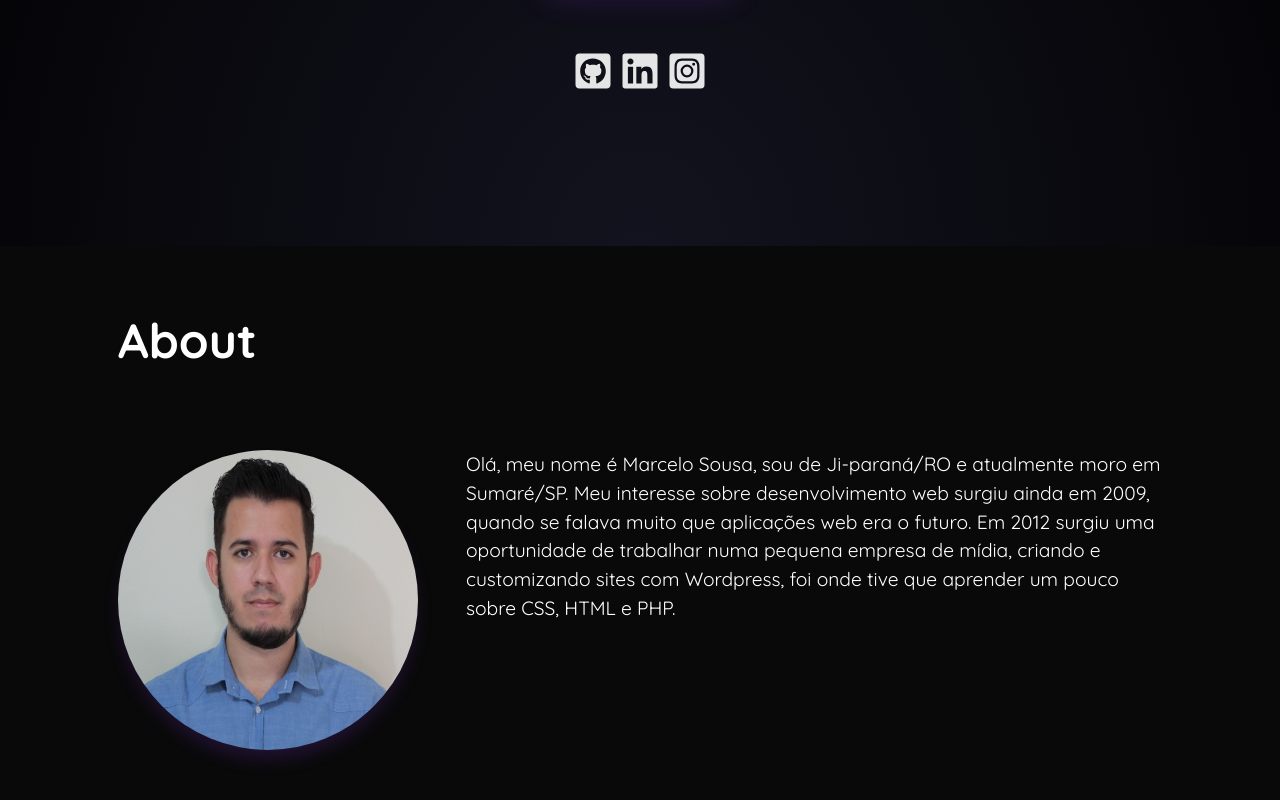
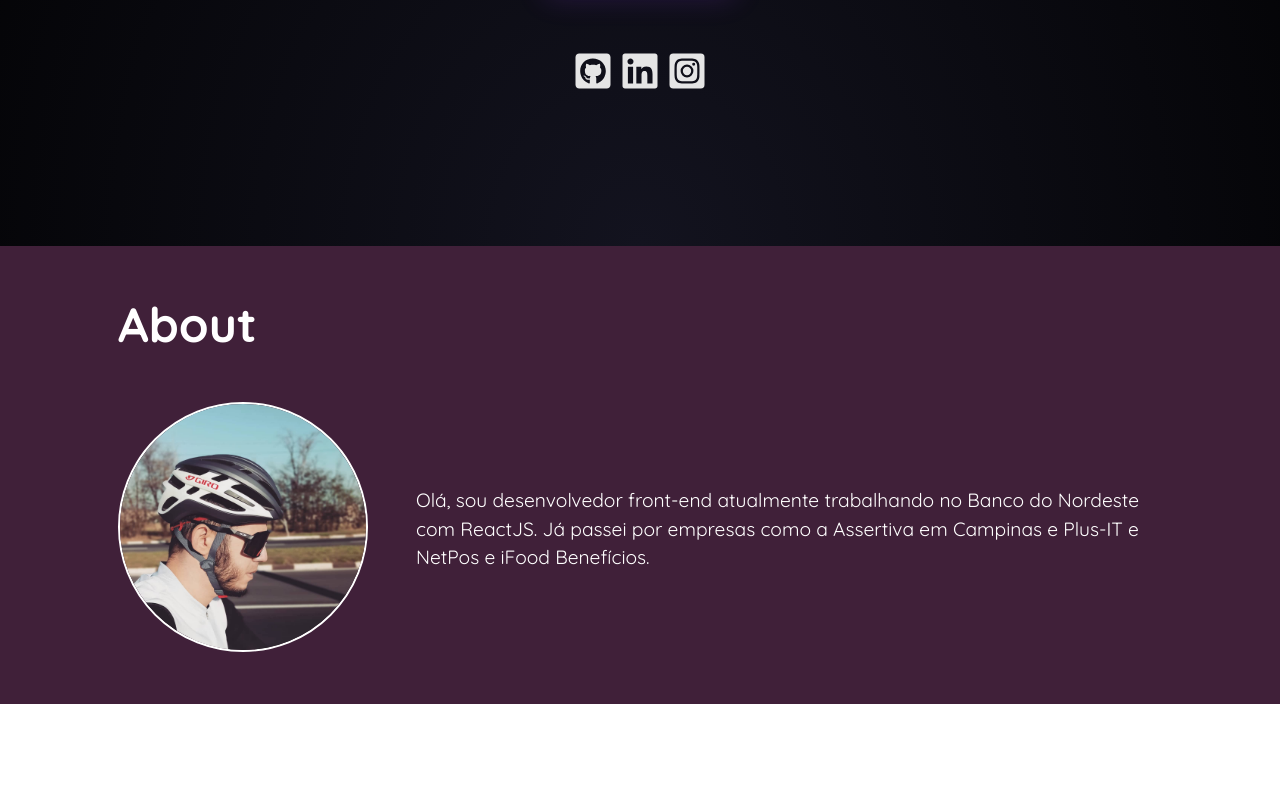
Before and after one commit to mnsmarcelo/site-marcelo-sousa, a Next.js app: page / in a window 1280 px wide. Shown: the part 554-1354 px from the top of the page. After the commit the page ends 1258 px from the top, so only its background shows below. Built offline with nearby package versions, Linux system fonts and the light colour scheme.

Commit message:
and about section

```diff
--- a/next.config.js
+++ b/next.config.js
@@ -1,6 +1,7 @@
 /** @type {import('next').NextConfig} */
 const nextConfig = {
-    output: 'export',
+  output: 'export',
+  images: { unoptimized: true },
 }
 
 module.exports = nextConfig
--- a/src/app/components/About/About.tsx
+++ b/src/app/components/About/About.tsx
@@ -13,18 +13,16 @@ export const About: FC = () => (
         <div>
           <Image
             className={styles.profilePicture}
-            src="/fot.jpg"
-            width={300}
-            height={300}
+            src="/marcelo-sousa-picture.jpg"
+            width={250}
+            height={250}
             alt="Marcelo Sousa"
           />
         </div>
         <div>
           <p className={styles.aboutP}>
-            {`Olá, meu nome é Marcelo Sousa, sou de Ji-paraná/RO e atualmente moro em Sumaré/SP.
-            Meu interesse sobre desenvolvimento web surgiu ainda em 2009, quando se falava muito que aplicações web era o futuro.
-            Em 2012 surgiu uma oportunidade de trabalhar numa pequena empresa de mídia, criando e customizando sites com Wordpress,
-            foi onde tive que aprender um pouco sobre CSS, HTML e PHP.`}
+            {`Olá, sou desenvolvedor front-end atualmente trabalhando no Banco do Nordeste com ReactJS.
+            Já passei por empresas como a Assertiva em Campinas e Plus-IT e NetPos e iFood Benefícios.`}
           </p>
         </div>
       </div>
--- a/src/app/components/About/about.module.css
+++ b/src/app/components/About/about.module.css
@@ -1,16 +1,15 @@
 .aboutSection {
-  background: #090909;
-  height: 700px;
+  background: #402039;
 }
 
 .sectionHead {
-  margin-bottom: 5rem;
+  margin-bottom: 3rem;
   width: 100%;
 }
 
 .profilePicture {
   border-radius: 50%;
-  box-shadow: rgba(151, 65, 252, 0.2) 0 12px 20px -5px;
+  border: 2px solid #fff;
 }
 
 .title {
@@ -28,14 +27,20 @@
   display: flex;
   flex-direction: column;
   max-width: 1140px;
-  padding: 3rem;
   margin-left: auto;
   margin-right: auto;
-  padding-top: 4rem;
+  padding: 3rem;
   color: #fff;
 }
 
 .aboutContent {
   display: flex;
   gap: 3rem;
+  align-items: center;
 }
+
+@media screen and (max-width: 768px) {
+  .aboutContent {
+    flex-direction: column;
+  }
+}
```
Also changed, not shown: public/fot.jpg (deleted), public/marcelo-sousa-picture.jpg (added).
